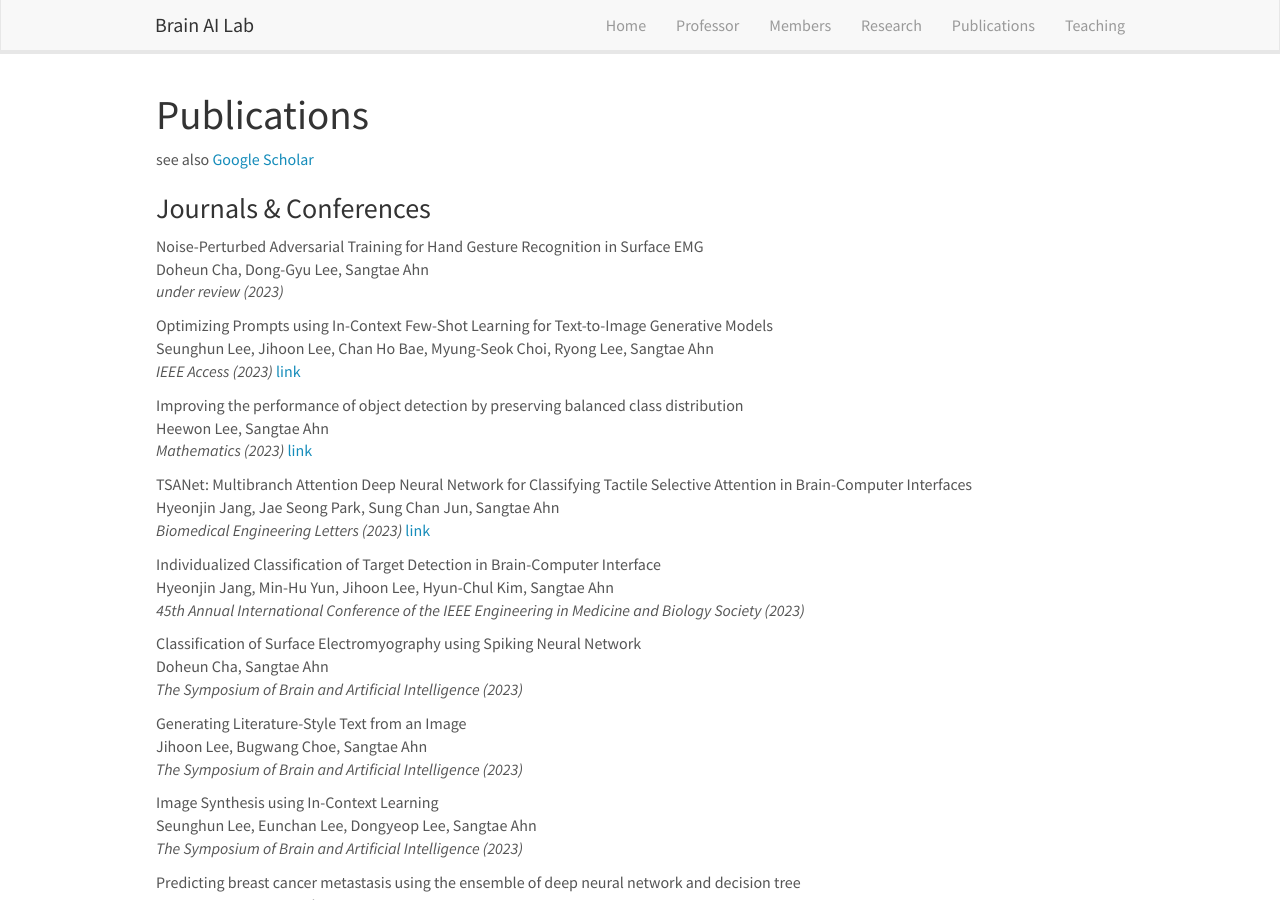
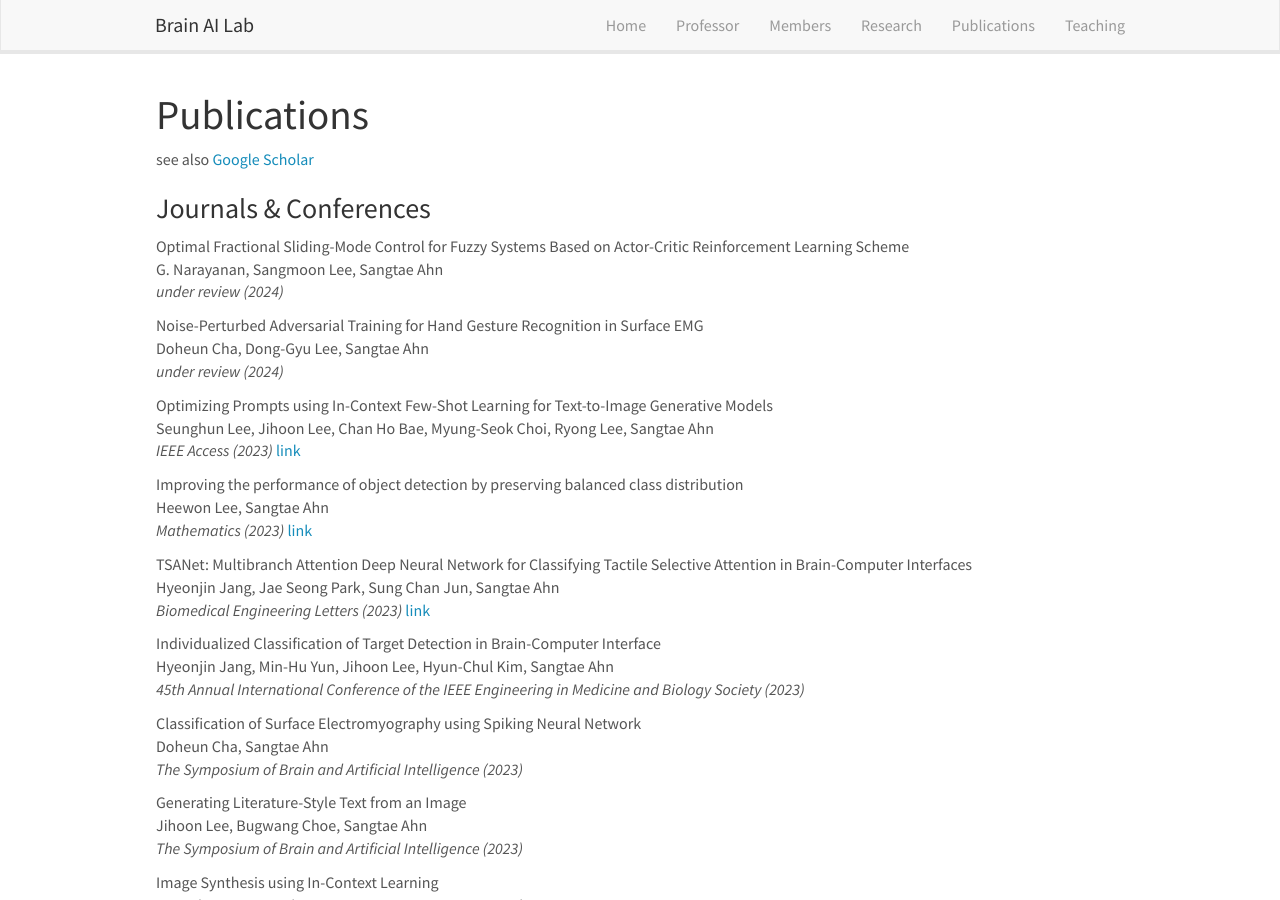
Before and after one commit to KNU-BrainAI/knu-brainai.github.io, a Jekyll site: the page built from _pages/publications.md, in a window 1280 px wide and 900 px high. Built offline with Jekyll 4.4.1, drawn with Linux system fonts in a browser that asks for light colours; nearby versions of some CDN libraries.

Commit message:
Update publist.yml

```diff
--- a/_data/publist.yml
+++ b/_data/publist.yml
@@ -1,6 +1,10 @@
+- title: "Optimal Fractional Sliding-Mode Control for Fuzzy Systems Based on Actor-Critic Reinforcement Learning Scheme"
+  authors: G. Narayanan, Sangmoon Lee, Sangtae Ahn
+  journal: under review (2024)
+
 - title: "Noise-Perturbed Adversarial Training for Hand Gesture Recognition in Surface EMG"
   authors: Doheun Cha, Dong-Gyu Lee, Sangtae Ahn
-  journal: under review (2023)
+  journal: under review (2024)
 
 - title: "Optimizing Prompts using In-Context Few-Shot Learning for Text-to-Image Generative Models"
   authors: Seunghun Lee, Jihoon Lee, Chan Ho Bae, Myung-Seok Choi, Ryong Lee, Sangtae Ahn
```
